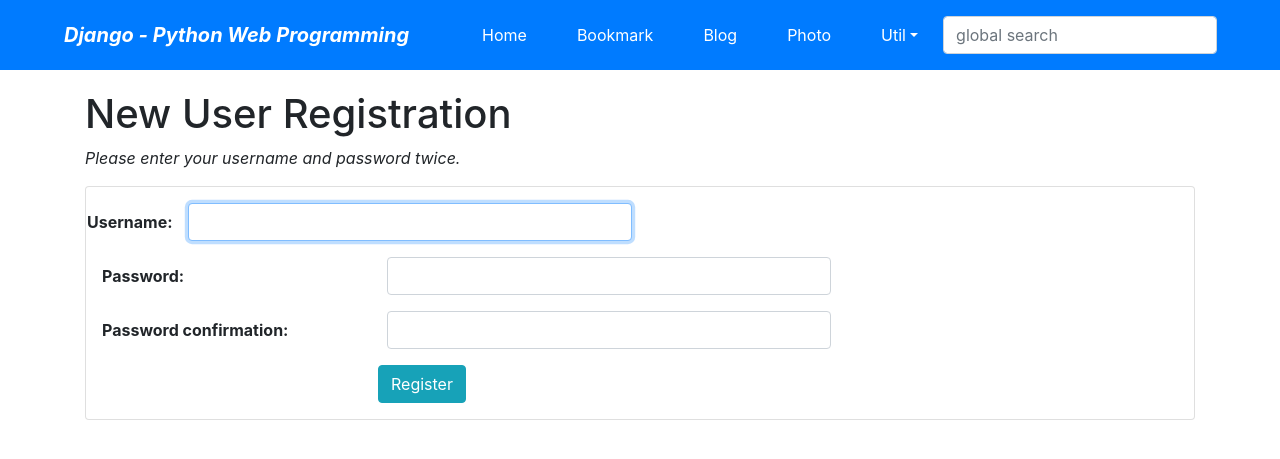
After one commit to lgs-1008/bluebook, a Django app: page /accounts/register/ in a window 1280 px wide. The commit adds this page. Shown: the top 459 px of the page. Run offline with Django 3.2, Linux system fonts and the light colour scheme; some libraries are stand-ins or nearby versions.

Commit message:
9th commit

```diff
--- a/bluebook/mysite/settings.py
+++ b/bluebook/mysite/settings.py
@@ -40,6 +40,7 @@ INSTALLED_APPS = [
 
     'taggit.apps.TaggitAppConfig',
     'taggit_templatetags2',
+    'widget_tweaks',
     'bookmark.apps.BookmarkConfig',
     'blog.apps.BlogConfig',
     'photo.apps.PhotoConfig',
@@ -131,6 +132,9 @@ STATICFILES_DIRS = [os.path.join(BASE_DIR, 'static')]
 MEDIA_URL = '/media/'
 MEDIA_ROOT = os.path.join(BASE_DIR, 'media')
 
+#LOGIN_URL = '/accounts/login/'
+LOGIN_REDIRECT_URL = '/'
+
 TAGGIT_CASE_INSENSITIVE = True
 TAGGIT_LIMIT = 50
 
--- a/bluebook/mysite/urls.py
+++ b/bluebook/mysite/urls.py
@@ -18,10 +18,14 @@ from django.urls import path, include
 from django.conf.urls.static import static
 from django.conf import settings
 from mysite.views import HomeView
+from mysite.views import UserCreateView, UserCreateDoneTV
 
 
 urlpatterns = [
     path('admin/', admin.site.urls),
+    path('accounts/', include('django.contrib.auth.urls')),
+    path('accounts/register/', UserCreateView.as_view(), name='register'),
+    path('accounts/register/done/', UserCreateDoneTV.as_view(), name='register_done'),
     path('', HomeView.as_view(), name='home'),
     path('bookmark/', include('bookmark.urls')),
     path('blog/', include('blog.urls')),
--- a/bluebook/mysite/views.py
+++ b/bluebook/mysite/views.py
@@ -1,4 +1,16 @@
 from django.views.generic import TemplateView
+from django.views.generic import CreateView
+from django.contrib.auth.forms import UserCreationForm
+from django.urls import reverse_lazy
+
 
 class HomeView(TemplateView):
     template_name = 'home.html'
+
+class UserCreateView(CreateView):
+    template_name = 'registration/register.html'
+    form_class = UserCreationForm
+    success_url = reverse_lazy('register_done')
+
+class UserCreateDoneTV(TemplateView):
+    template_name = 'registration/register_done.html'
--- a/bluebook/templates/base.html
+++ b/bluebook/templates/base.html
@@ -52,6 +52,28 @@
         <form class="form-inline my-2 my-lg-0" action="" method="post"> {% csrf_token %}
           <input class="form-control mr-sm-2" type="search" placeholder="global search" name="search_word">
         </form>
+
+        <ul class="navbar-nav ml-5 mr-5">
+          <li class="nav-item dropdown mx-1 btn btn-primary">
+            {% if user.is_active %}
+            <a class="nav-link dropdown-toggle text-white" href="#" data-toggle="dropdown">
+              <i class="fas fa-user"></i>&ensp;{% firstof user.get_short_name user.get_username %}&ensp;
+            </a>
+            <div class="dropdown-menu">
+              <a class="dropdown-item" href="{% url 'logout' %}">Logout</a>
+              <a class="dropdown-item" href="{% url 'password_change' %}">Change Password</a>
+            </div>
+            {% else %}
+            <a class="nav-link dropdown-toggle text-white" href="#" data-toggle="dropdown">
+              <i class="fas fa-user"></i>&ensp;Anonymous&ensp;
+            </a>
+            <div class="dropdown-menu">
+              <a class="dropdown-item" href="{% url 'login' %}">Login</a>
+              <a class="dropdown-item" href="{% url 'register' %}">Register</a>
+            </div>
+            {% endif %}
+          </li>
+        </ul>
       </div>
     </nav>
 
--- /dev/null
+++ b/bluebook/templates/registration/register.html
@@ -0,0 +1,38 @@
+{% extends "base.html" %}
+{% load widget_tweaks %}
+{% block title %}register.html{% endblock %}
+{% block content %}
+<h1>New User Registration</h1>
+<p class="font-italic">Please enter your username and password twice.</p>
+{% if form.errors %}
+<div class="alert alert-danger">
+  <div class="font-weight-bold">Wrong! Please correct the error(s) below.</div>
+  {{ form.errors }}
+</div>
+{% endif %}
+<form class="card pt-3" action="." method="post">{% csrf_token %}
+  <div class="form-group row">
+    {{ form.username|add_label_class:"col-form-label col-sm3 ml-3 font-weight-bold"}}
+    <div class="col-sm-5">
+      {{ form.username|add_class:"form-control"|attr:"autofocus" }}
+    </div>
+  </div>
+  <div class="form-group row">
+    {{ form.password1|add_label_class:"col-form-label col-sm-3 ml-3 font-weight-bold" }}
+    <div class="col-sm-5">
+      {{ form.password1|add_class:"form-control" }}
+    </div>
+  </div>
+  <div class="form-group row">
+    {{ form.password2|add_label_class:"col-form-label col-sm-3 ml-3 font-weight-bold" }}
+    <div class="col-sm-5">
+      {{ form.password2|add_class:"form-control" }}
+    </div>
+  </div>
+  <div class="form-group">
+    <div class="offset-sm-3 col-sm-5">
+      <input type="submit" value="Register" class="btn btn-info"/>
+    </div>
+  </div>
+</form>
+{% endblock %}
```
Also changed, not shown: bluebook/templates/registration/logged_out.html (added, +12 -0 lines), bluebook/templates/registration/login.html (added, +37 -0 lines), bluebook/templates/registration/password_change_done.html (added, +7 -0 lines), bluebook/templates/registration/password_change_form.html (added, +39 -0 lines), bluebook/templates/registration/register_done.html (added, +8 -0 lines).
